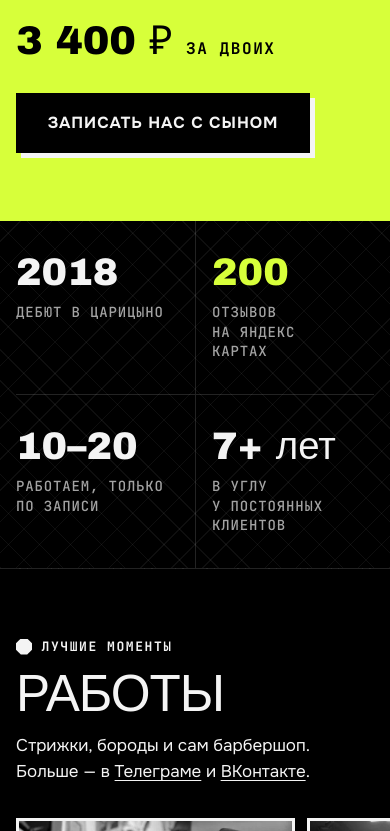
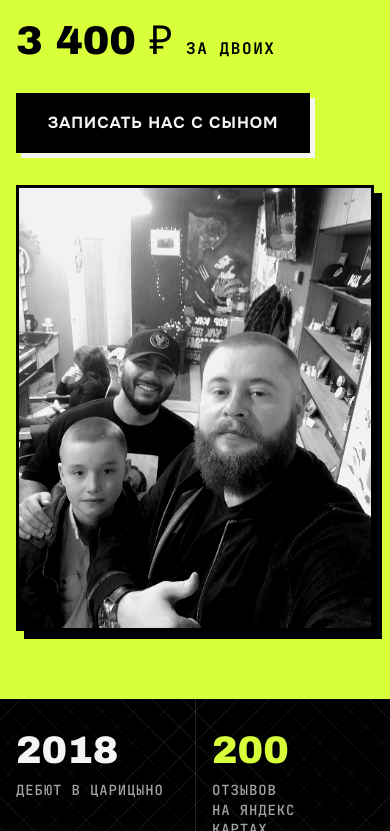
Before and after one commit to toctep-official/barber, a plain HTML site: page index.html in a window 390 px wide. Shown: the part 2855-3686 px from the top of the page. Drawn offline with Linux system fonts and the light colour scheme; a web font is replaced by a local one.

Commit message:
Фото клиентов в блоке «Отец + сын»
Co-Authored-By: Claude Opus 5.5 <noreply@anthropic.com>

```diff
--- a/css/style.css
+++ b/css/style.css
@@ -306,6 +306,15 @@ p { margin: 0; }
 .father__lead { margin-top: 1.5rem; max-width: 40ch; font-size: 1.1875rem; }
 .father__price { margin: 1.5rem 0 2rem; font: clamp(2.5rem, 2rem + 2vw, 4rem)/1 var(--font-display); }
 .father__price span { font: 700 1rem var(--font-mono); text-transform: uppercase; letter-spacing: .1em; }
+.father__inner { display: grid; grid-template-columns: minmax(0, 6fr) minmax(0, 5fr); gap: clamp(2rem, 6vw, 6rem); align-items: center; }
+/* Как фото Али в досье, только тень чёрная: лаймовая на лаймовом фоне не видна */
+.father__frame { overflow: hidden; border: var(--line) solid var(--asphalt); box-shadow: 14px 14px 0 var(--asphalt); }
+.father__photo { width: 100%; aspect-ratio: 4 / 5; object-fit: cover; object-position: 50% 90%; filter: var(--photo); transition: filter .3s, transform .5s; }
+.father__frame:hover .father__photo { filter: var(--photo-hover); transform: scale(1.04); }
+@media (max-width: 860px) {
+  .father__inner { grid-template-columns: 1fr; }
+  .father__frame { max-width: 420px; box-shadow: 8px 8px 0 var(--asphalt); }
+}
 /* ---------- Цифры ---------- */
 /* Фон-сетка, как ограждение октагона */
 .stats {
--- a/index.html
+++ b/index.html
@@ -13,7 +13,7 @@
   <link rel="preconnect" href="https://fonts.googleapis.com">
   <link rel="preconnect" href="https://fonts.gstatic.com" crossorigin>
   <link href="https://fonts.googleapis.com/css2?family=Dela+Gothic+One&family=JetBrains+Mono:wght@500;700&family=Onest:wght@400;500;700&display=swap" rel="stylesheet">
-  <link rel="stylesheet" href="css/style.css?v=3">
+  <link rel="stylesheet" href="css/style.css?v=4">
   <script>document.documentElement.classList.add("js")</script>
 </head>
 <body>
@@ -142,16 +142,17 @@
 
   <div class="pole" aria-hidden="true"></div>
 
-  <!-- Отец + сын: редкая услуга, отдельным красным блоком -->
+  <!-- Отец + сын: редкая услуга, отдельным лаймовым блоком с фото клиентов -->
   <section class="father" id="father-son" aria-labelledby="father-title">
-    <div class="container">
+    <div class="container father__inner">
       <div class="father__text">
         <p class="kicker">Бой двух поколений</p>
-        <h2 id="father-title" class="mega">Отец + сын</h2>
+        <h2 id="father-title" class="mega">Отец +&nbsp;сын</h2>
         <p class="father__lead">Две стрижки подряд: сначала сын, потом вы. Ножницы и&nbsp;машинка, мытьё и&nbsp;укладка обоим. Ребёнок до&nbsp;12&nbsp;лет.</p>
         <p class="father__price">3&nbsp;400&nbsp;₽ <span>за&nbsp;двоих</span></p>
         <a class="btn btn--dark btn--big" href="https://wa.me/79661041166?text=%D0%97%D0%B4%D1%80%D0%B0%D0%B2%D1%81%D1%82%D0%B2%D1%83%D0%B9%D1%82%D0%B5%21%20%D0%A5%D0%BE%D1%87%D1%83%20%D0%B7%D0%B0%D0%BF%D0%B8%D1%81%D0%B0%D1%82%D1%8C%D1%81%D1%8F%20%D0%BD%D0%B0%20%C2%AB%D0%9E%D1%82%D0%B5%D1%86%20%2B%20%D1%81%D1%8B%D0%BD%C2%BB" target="_blank" rel="noopener">Записать нас с&nbsp;сыном</a>
       </div>
+      <div class="father__frame"><img class="father__photo" src="img/father-son.webp" alt="Отец с бородой и сын после стрижки, за ними улыбается барбер Али" loading="lazy" width="960" height="1280"></div>
     </div>
   </section>
 
```
Also changed, not shown: img/father-son.webp (added).
